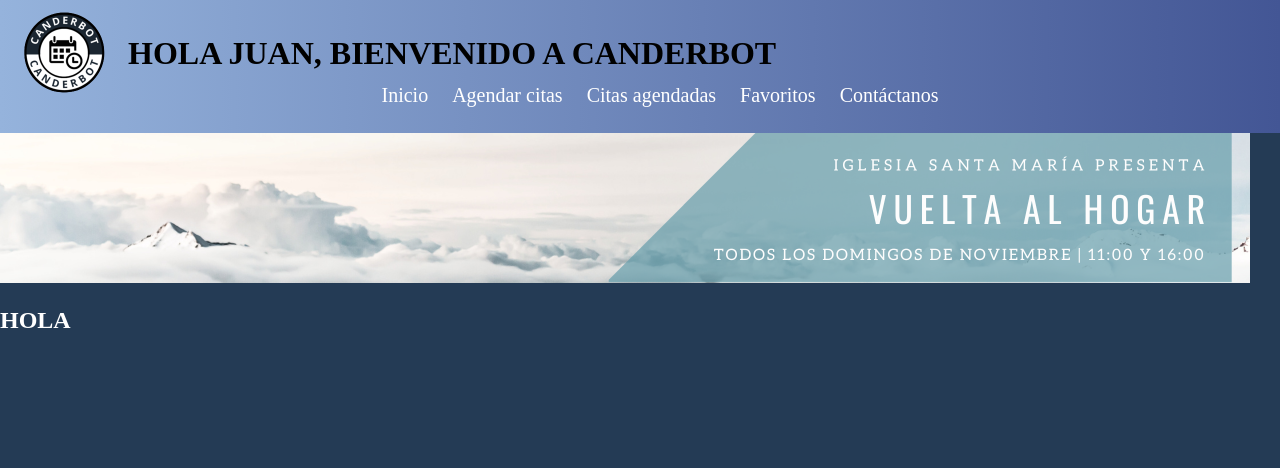
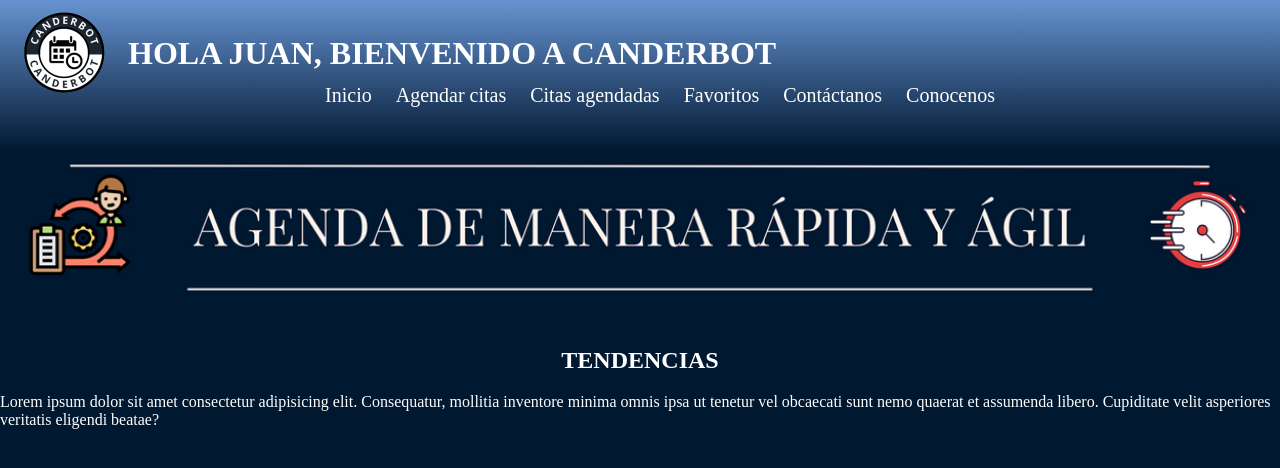
Before and after one commit to JuanManuel0417/Canderbot.github.io, a plain HTML site: page index.html in a window 1280 px wide. Drawn offline with Linux system fonts and the light colour scheme.

Commit message:
cambie fondos y algunas cosas, no es definitivo

```diff
--- a/Contenido/css/StyleInicio.css
+++ b/Contenido/css/StyleInicio.css
@@ -2,12 +2,15 @@ body{
     padding: 0px;
     margin: 0px;
     border: 0px;
-    background-color: #243b55;
+    background-color: #011831;
+}
+
+.fondo {
+    background-image: linear-gradient(to bottom, #6693d1, #011831);
 }
 
 .superior {
     display: flex;
-    background-image: linear-gradient(to right, #95b3dc, #435695);
 }
 
 .superior img{
@@ -16,17 +19,15 @@ body{
 }
 
 .superior .mssbienvenida {
-    color: black;
+    color: white;
    margin-top: 35px;
 }
 
 .menu {
     margin-top: -50px;
-    background-image: linear-gradient(to right, #95b3dc, #435695);
     display: block;
     padding: 10px 5px;
 }
-
 
 .menu a{
     text-decoration: none;
@@ -35,6 +36,16 @@ body{
     font-size: 20px;
 }
 
+.menu a:hover{
+    background-color: white;
+    color: black;
+}
+
+
 h2{
     color: white;
 }
+
+p{
+    color: white;
+}
--- a/index.html
+++ b/index.html
@@ -6,9 +6,12 @@
     <title>Canderbot</title>
     <link rel="stylesheet" href="Contenido/css/StyleInicio.css">
     <link rel="icon" type="image/png" href="Contenido/Img/icono.ico">
+
+
 </head>
 
 <body>
+    <div class="fondo">
         <header class="superior">
             <img src="Contenido/Img/Logo sin fondo 2.png" alt="Imagen Cargando" width="10%" class="logo">
 
@@ -25,15 +28,18 @@
                     <a href="">Citas agendadas</a>
                     <a href="">Favoritos</a>
                     <a href="">Contáctanos</a>
+                    <a href="">Conocenos</a>
                 </ul>
-        </nav>
+            </nav> <br>
+    </div
     </center>
 
-    <img src="Contenido/Img/Diseño sin título.png" alt="Cargando Imagen">
+    <img src="Contenido/Img/Banner inicio .png" alt="Cargando Imagen" width="100%"><br><br>
+
+    <h2 align="center">TENDENCIAS</h2>
+    <P>Lorem ipsum dolor sit amet consectetur adipisicing elit. Consequatur, mollitia inventore minima omnis ipsa ut tenetur vel obcaecati sunt nemo quaerat et assumenda libero. Cupiditate velit asperiores veritatis eligendi beatae?</P>
 
 
-
-<h2>HOLA</h2>
 
 
 </body>
```
Also changed, not shown: Contenido/Img/Banner inicio .png (added), Contenido/Img/Diseño sin título.png (deleted). Lines whose indentation alone changed are shown as unchanged.
